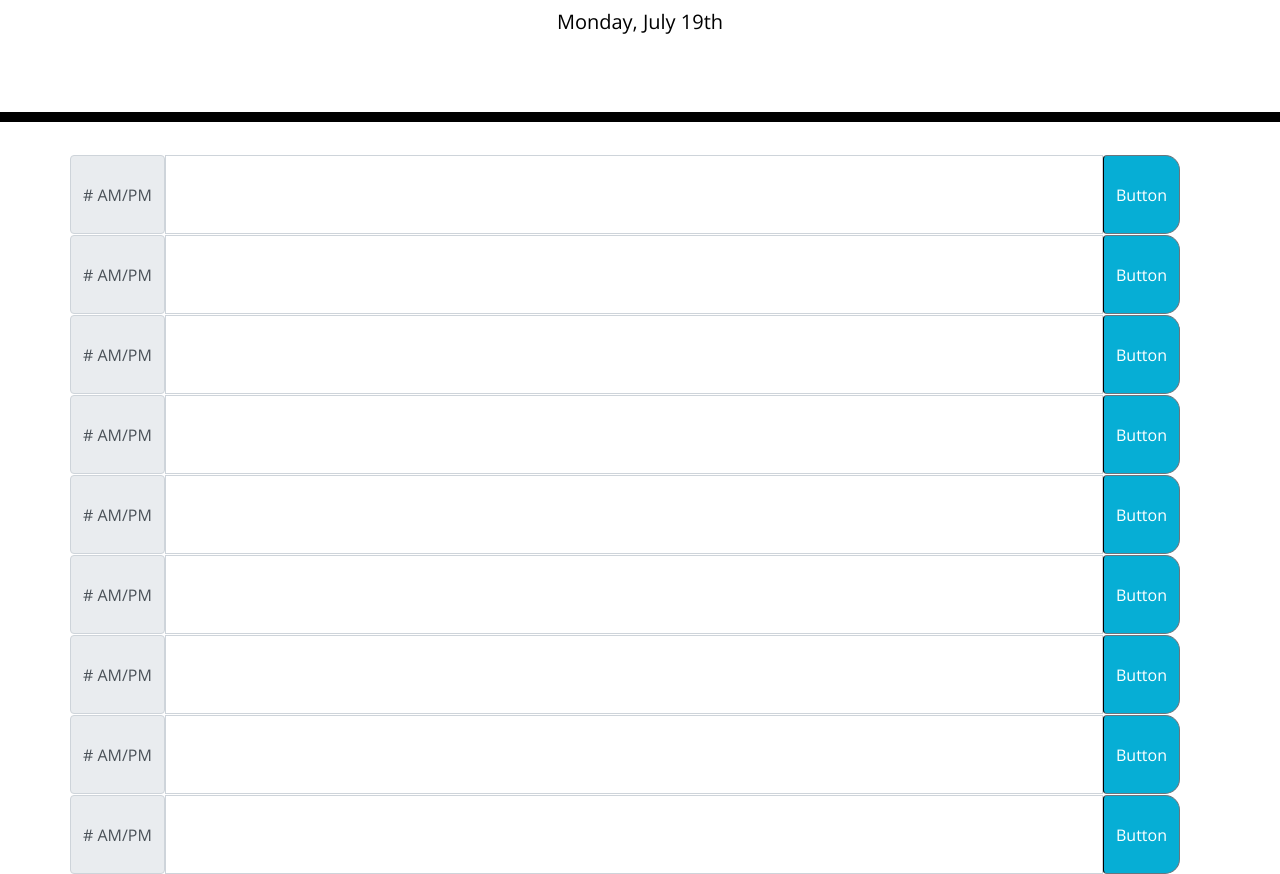
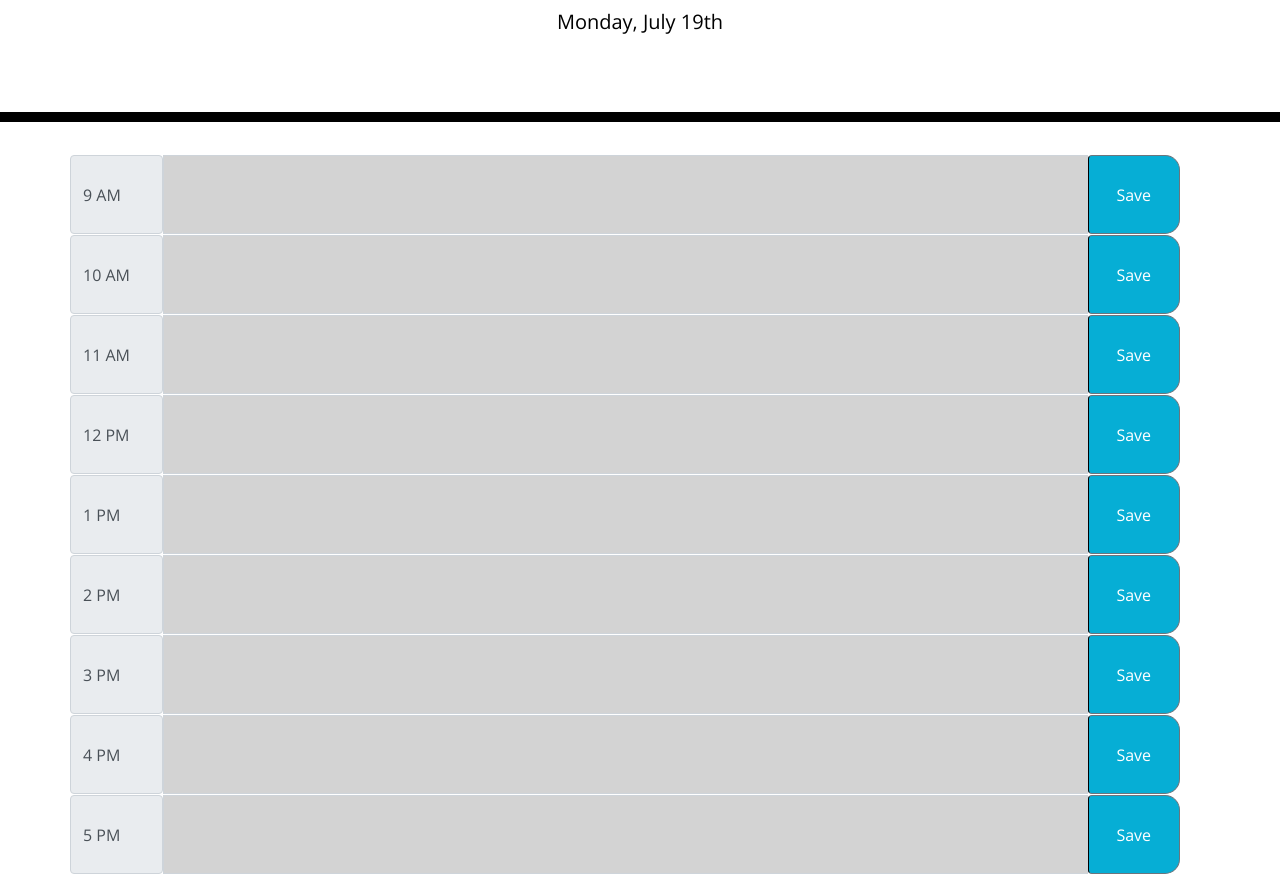
Before and after one commit to delaluz12/Day-Scheduler, a plain HTML site: page index.html in a window 1280 px wide. Shown: the part 182-1056 px from the top of the page. Drawn offline with nearby package versions, Linux system fonts and the light colour scheme.

Commit message:
finished js functionality

```diff
--- a/assets/script.js
+++ b/assets/script.js
@@ -1,21 +1,65 @@
-// DOM variables
+$(document).ready(function () {
 
-//global variables
-var currentDate;
-var currentTime;
-
-//function that displays current day
-function displayDate (){
+    //display current day
+    var currentDate;
     currentDate = moment().format('dddd, MMMM Do')
     console.log(currentDate);
-    $('#currentDay').html(currentDate);
-}
+    $('#currentDay').text(currentDate);
 
-//display information on timeblocks for schedule
-function renderTasks () {
+    //on click function to grab text and save to local storage
+    $('.saveBtn').click(function () {
+        //grab input from textarea surrounding the button
+        var userInput = $(this).siblings('.form-control').val();
+        console.log(userInput);
+        var timeBlock = $(this).parent().attr('id');
+        console.log (timeBlock);
 
-}
+        //save to local storage
+        localStorage.setItem(timeBlock, userInput);
+    });
 
-//
+    function colorCoder(){
+        //check current hour
+        var currentHour = parseInt(moment().format('H'));
+        // console.log(jQuery.type(currentHour));
 
-displayDate();
+        //compare current hour with all values in the timeblocks
+
+        //loop through each value of timeblock to comare and make necessary css changes
+        $('.row').each(function(){
+            var rowValue = parseInt($(this).attr('value'));
+            console.log (rowValue);
+
+            //check if block is in past therefore currentHour will be greater
+             if(currentHour > rowValue){
+                 $(this).children('.form-control').addClass('past');
+             } else if (currentHour === rowValue){
+                $(this).children('.form-control').removeClass('past');
+                $(this).children('.form-control').addClass('present');
+             } else {//if not in past or present therefore must be in future
+                $(this).children('.form-control').removeClass('past');
+                $(this).children('.form-control').removeClass('present');
+                $(this).children('.form-control').addClass('future');
+            }
+        })
+
+    }
+
+    //calls color coding function to startInterval to excute code every 5 mintues
+    colorCoder();
+
+    //colorCoder function will run every 5 minutes = equal to 2 parameters?
+    var colorCodingInterval = setInterval(colorCoder, 300000);
+
+    //render from local storage
+    $('#hour-9 :nth-child(2)').text(localStorage.getItem('hour-9','userInput'));
+    $('#hour-10 :nth-child(2)').text(localStorage.getItem('hour-10','userInput'));
+    $('#hour-11 :nth-child(2)').text(localStorage.getItem('hour-11','userInput'));
+    $('#hour-12 :nth-child(2)').text(localStorage.getItem('hour-12','userInput'));
+    $('#hour-13 :nth-child(2)').text(localStorage.getItem('hour-13','userInput'));
+    $('#hour-14 :nth-child(2)').text(localStorage.getItem('hour-14','userInput'));
+    $('#hour-15 :nth-child(2)').text(localStorage.getItem('hour-15','userInput'));
+    $('#hour-16 :nth-child(2)').text(localStorage.getItem('hour-16','userInput'));
+    $('#hour-17 :nth-child(2)').text(localStorage.getItem('hour-17','userInput'));
+
+});
--- a/assets/style.css
+++ b/assets/style.css
@@ -41,6 +41,10 @@ textarea{
   color: #000000;
   border-top: 1px dashed #000000;
 }
+.hour-text {
+  text-justify: distribute;
+
+}
 
 .past {
   background-color: #d3d3d3;
@@ -48,7 +52,7 @@ textarea{
 }
 
 .present {
-  background-color: #ff6961;
+  background-color: #eba4a0;
   color: white;
 }
 
--- a/index.html
+++ b/index.html
@@ -30,50 +30,50 @@
     </header>
     <div class="container">
       <!-- Timeblocks go here -->
-      <div class="input-group row" id="hour-9">
-        <span class="input-group-text" ># AM/PM</span>
-        <textarea class="form-control" aria-label="With textarea"></textarea>
-        <button class="btn btn-outline-secondary saveBtn" type="button" id="button-addon2 saveBtn">Button</button>
+      <div class="input-group row" id="hour-9" value = '9'>
+        <span class="input-group-text  col-lg-1 hour-text" >9 AM</span>
+        <textarea class="form-control  col-lg-10" aria-label="With textarea"></textarea>
+        <button class="btn btn-outline-secondary saveBtn  col-lg-1" type="button" id="button-addon2">Save</button>
       </div>
-      <div class="input-group row" id="hour-10">
-        <span class="input-group-text" ># AM/PM</span>
-        <textarea class="form-control" aria-label="With textarea"></textarea>
-        <button class="btn btn-outline-secondary saveBtn" type="button" id="button-addon2 saveBtn">Button</button>
+      <div class="input-group row" id="hour-10" value='10'>
+        <span class="input-group-text col-lg-1 hour-text" >10 AM</span>
+        <textarea class="form-control col-lg-10" aria-label="With textarea"></textarea>
+        <button class="btn btn-outline-secondary saveBtn col-lg-1" type="button" id="button-addon2">Save</button>
       </div>
-      <div class="input-group row" id="hour-11">
-        <span class="input-group-text" ># AM/PM</span>
-        <textarea class="form-control" aria-label="With textarea"></textarea>
-        <button class="btn btn-outline-secondary saveBtn" type="button" id="button-addon2 saveBtn">Button</button>
+      <div class="input-group row" id="hour-11" value='11'>
+        <span class="input-group-text col-lg-1 hour-text" >11 AM</span>
+        <textarea class="form-control col-lg-10" aria-label="With textarea"></textarea>
+        <button class="btn btn-outline-secondary saveBtn col-lg-1" type="button" id="button-addon2">Save</button>
       </div>
-      <div class="input-group row" id="hour-12">
-        <span class="input-group-text" ># AM/PM</span>
-        <textarea class="form-control" aria-label="With textarea"></textarea>
-        <button class="btn btn-outline-secondary saveBtn" type="button" id="button-addon2 saveBtn">Button</button>
+      <div class="input-group row" id="hour-12" value='12'>
+        <span class="input-group-text col-lg-1 hour-text" >12 PM</span>
+        <textarea class="form-control col-lg-10" aria-label="With textarea"></textarea>
+        <button class="btn btn-outline-secondary saveBtn col-lg-1" type="button" id="button-addon2">Save</button>
       </div>
-      <div class="input-group row" id="hour-13">
-        <span class="input-group-text" ># AM/PM</span>
-        <textarea class="form-control" aria-label="With textarea"></textarea>
-        <button class="btn btn-outline-secondary saveBtn" type="button" id="button-addon2 saveBtn">Button</button>
+      <div class="input-group row" id="hour-13" value='13'>
+        <span class="input-group-text col-lg-1 hour-text" >1 PM</span>
+        <textarea class="form-control col-lg-10" aria-label="With textarea"></textarea>
+        <button class="btn btn-outline-secondary saveBtn col-lg-1" type="button" id="button-addon2">Save</button>
       </div>
-      <div class="input-group row" id="hour-14">
-        <span class="input-group-text" ># AM/PM</span>
-        <textarea class="form-control" aria-label="With textarea"></textarea>
-        <button class="btn btn-outline-secondary saveBtn" type="button" id="button-addon2 saveBtn">Button</button>
+      <div class="input-group row" id="hour-14" value='14'>
+        <span class="input-group-text col-lg-1 hour-text" >2 PM</span>
+        <textarea class="form-control col-lg-10" aria-label="With textarea"></textarea>
+        <button class="btn btn-outline-secondary saveBtn col-lg-1" type="button" id="button-addon2">Save</button>
       </div>
-      <div class="input-group row" id="hour-15">
-        <span class="input-group-text" ># AM/PM</span>
-        <textarea class="form-control" aria-label="With textarea"></textarea>
-        <button class="btn btn-outline-secondary saveBtn" type="button" id="button-addon2 saveBtn">Button</button>
+      <div class="input-group row" id="hour-15" value='15'>
+        <span class="input-group-text col-lg-1 hour-text" >3 PM</span>
+        <textarea class="form-control col-lg-10" aria-label="With textarea"></textarea>
+        <button class="btn btn-outline-secondary saveBtn col-lg-1" type="button" id="button-addon2">Save</button>
       </div>
-      <div class="input-group row" id="hour-16">
-        <span class="input-group-text" ># AM/PM</span>
-        <textarea class="form-control" aria-label="With textarea"></textarea>
-        <button class="btn btn-outline-secondary saveBtn" type="button" id="button-addon2 saveBtn">Button</button>
+      <div class="input-group row" id="hour-16" value='16'>
+        <span class="input-group-text col-lg-1 hour-text" >4 PM</span>
+        <textarea class="form-control col-lg-10" aria-label="With textarea"></textarea>
+        <button class="btn btn-outline-secondary saveBtn col-lg-1" type="button" id="button-addon2">Save</button>
       </div>
-      <div class="input-group row" id="hour-17">
-        <span class="input-group-text" ># AM/PM</span>
-        <textarea class="form-control" aria-label="With textarea"></textarea>
-        <button class="btn btn-outline-secondary saveBtn" type="button" id="button-addon2 saveBtn">Button</button>
+      <div class="input-group row" id="hour-17" value='17'>
+        <span class="input-group-text col-lg-1 hour-text" >5 PM</span>
+        <textarea class="form-control col-lg-10" aria-label="With textarea"></textarea>
+        <button class="btn btn-outline-secondary saveBtn col-lg-1" type="button" id="button-addon2">Save</button>
       </div>
 
 
```
